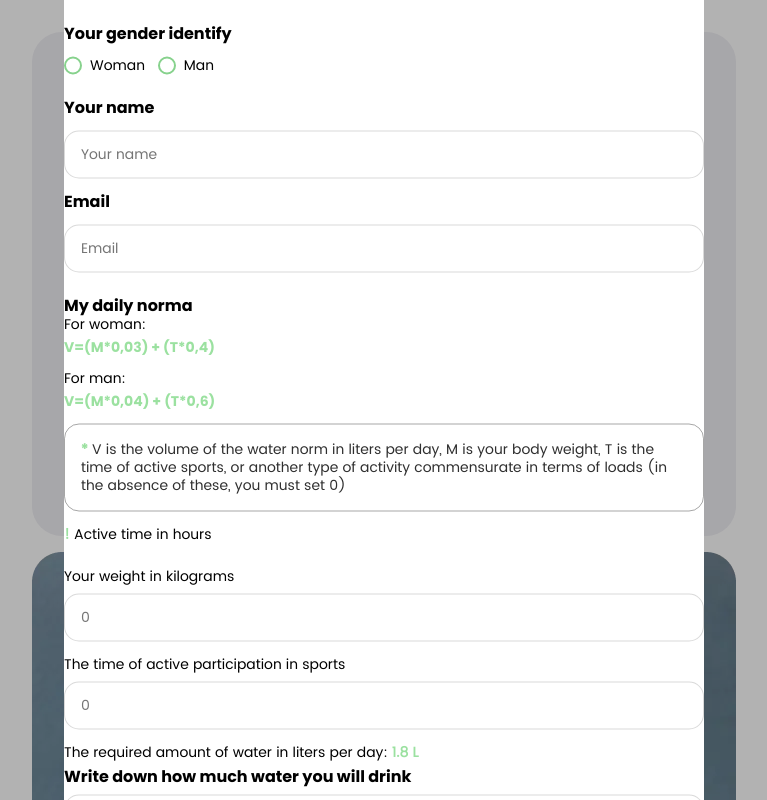
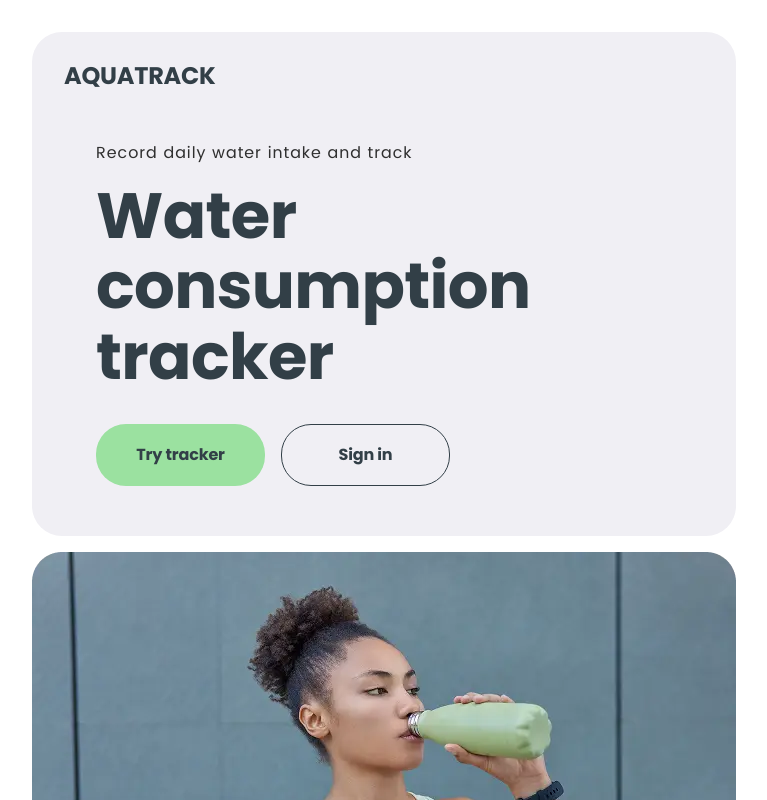
Before and after one commit to Artur-Luniaka/aquacoders, a React (Vite) app: page / in a window 1280 px wide. Shown: the top 800 px of the page, without its empty margins (256-1023 px from the left). Built offline with nearby package versions, Linux system fonts and the light colour scheme.

Commit message:
set some moments

```diff
--- a/src/pages/HomePage/HomePage.jsx
+++ b/src/pages/HomePage/HomePage.jsx
@@ -5,7 +5,6 @@ import MainImg from "../../components/MainImg/MainImg";
 import AdvantagesSection from "../../components/AdvantegesSection/AdvantagesSection.jsx";
 import WelcomeSection from "../../components/WelcomeSection/WelcomeSection.jsx";
 import OurHappyCustomers from "../../components/OurHappyCustomers/OurHappyCustomers.jsx";
-import SettingsModal from "../../components/SettingsModal/SettingsModal.jsx";
 
 const HomePage = () => {
   return (
@@ -19,9 +18,6 @@ const HomePage = () => {
         <AdvantagesSection />
         <OurHappyCustomers />
       </ImgBlock>
-      <GreyBlock>
-        <SettingsModal />
-      </GreyBlock>
     </>
   );
 };
```
